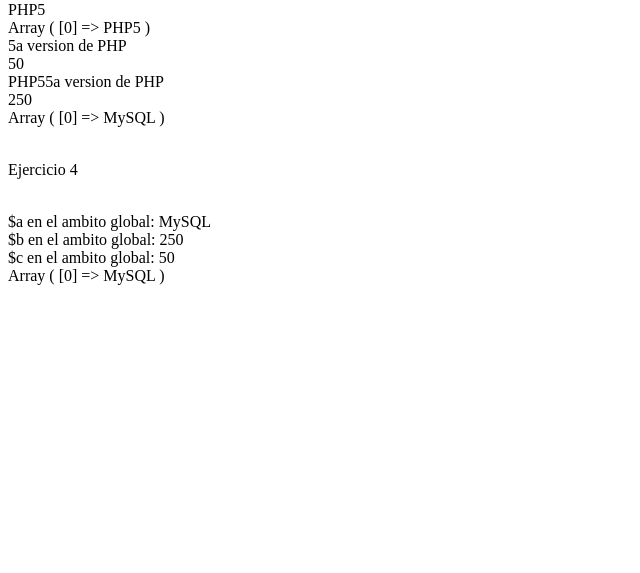
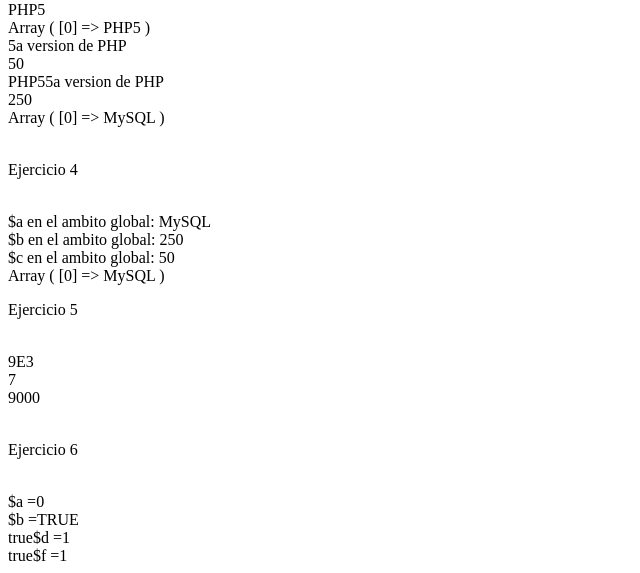
Before and after one commit to KenaiAngel/tecweb, a PHP site: page / in a window 1280 px wide. Shown: the part 616-1189 px from the top of the page, without its empty margins (0-640 px from the left). Before the commit the page ends 901 px from the top, so only its background shows below. Run offline with PHP 8.4, Linux system fonts and the light colour scheme.

Commit message:
Captura de pantalla de los incisos 5. y 6. de la práctica, en el navegador (imagen recortada):

```diff
--- a/practicas/p04/index.php
+++ b/practicas/p04/index.php
@@ -85,6 +85,46 @@
         }
         mostrar();
 
+        echo '<br><p>Ejercicio 5</p><br>' ;
+        /*Dar el valor de las variables $a, $b, $c al final del siguiente script:
+$a = “7 personas”;
+$b = (integer) $a;
+$a = “9E3”;
+$c = (double) $a;
+6. Dar y comprobar el valor booleano de las variables $a, $b, $c, $d, $e y $f y muéstralas
+usando la función var_dump(<datos>). */
+        unset($a);
+        unset($b);
+        unset($c);
+
+        $a = "7 personas";
+        $b = (integer) $a;
+        $a = "9E3";
+        $c = (double) $a;
+
+        echo $a.'<br>';
+        echo $b.'<br>';
+        echo $c.'<br>';
+
+        echo '<br><p>Ejercicio 6</p><br>' ;
+        unset($a);
+        unset($b);
+        unset($c);
+
+        $a = "0";
+        $b = "TRUE";
+        $c = FALSE;
+        $d = ($a OR $b);
+        $e = ($a AND $c);
+        $f = ($a XOR $b);
+
+        echo '$a ='.$a.'<br>';
+        echo '$b ='.$b.'<br>';
+        echo '$c ='.(bool) $c ? 'true' : 'false'.'<br>';
+        echo '$d ='.$d.'<br>';
+        echo '$e ='.(bool) $e ? 'true' : 'false'.'<br>';
+        echo '$f ='.$f.'<br>';
+
     ?>
 </body>
 </html>
```
